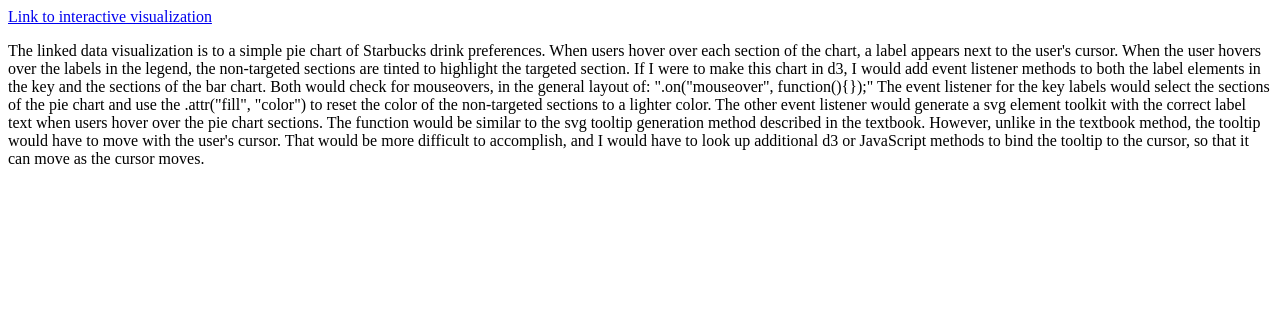
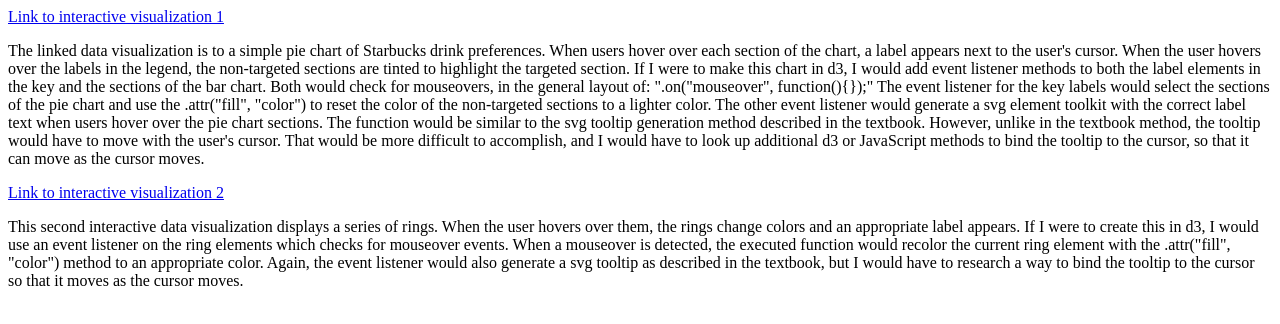
Before and after one commit to MHKEND01/seekingIntearctionPrep, a plain HTML site: page index.html in a window 1280 px wide. Drawn offline with Linux system fonts and the light colour scheme.

Commit message:
Update index.html

```diff
--- a/index.html
+++ b/index.html
@@ -1,6 +1,6 @@
 <html>
 <body>
-<a href="https://infogram.com/starbucks-fall-drinks?src=web">Link to interactive visualization</a>
+<a href="https://infogram.com/starbucks-fall-drinks?src=web">Link to interactive visualization 1</a>
 <p>The linked data visualization is to a simple pie chart of Starbucks drink preferences. When users hover over each section of the
 chart, a label appears next to the user's cursor. When the user hovers over the labels in the legend, the non-targeted sections are
 tinted to highlight the targeted section. If I were to make this chart in d3, I would add event listener methods to both the label elements
@@ -11,5 +11,8 @@ when users hover over the pie chart sections. The function would be similar to t
 However, unlike in the textbook method, the tooltip would have to move with the user's cursor. That would be more difficult to accomplish, and
 I would have to look up additional d3 or JavaScript methods to bind the tooltip to the cursor, so that it can move as the cursor moves.
 </p>
+  <a href="https://infogram.com/starbucks-runs-how-many?src=web">Link to interactive visualization 2</a>
+  <p> This second interactive data visualization displays a series of rings. When the user hovers over them, the rings change colors and an appropriate label appears. If I were to create this in d3, I would use an event listener on the ring elements which checks for mouseover events. When a mouseover is detected, the executed function would recolor the current ring element with the .attr("fill", "color") method to an appropriate color. Again, the event listener would also generate a svg tooltip as described in the textbook, but I would have to research a way to bind the tooltip to the cursor so that it moves as the cursor moves.
+  </p>
 </body>
 </html>
```
